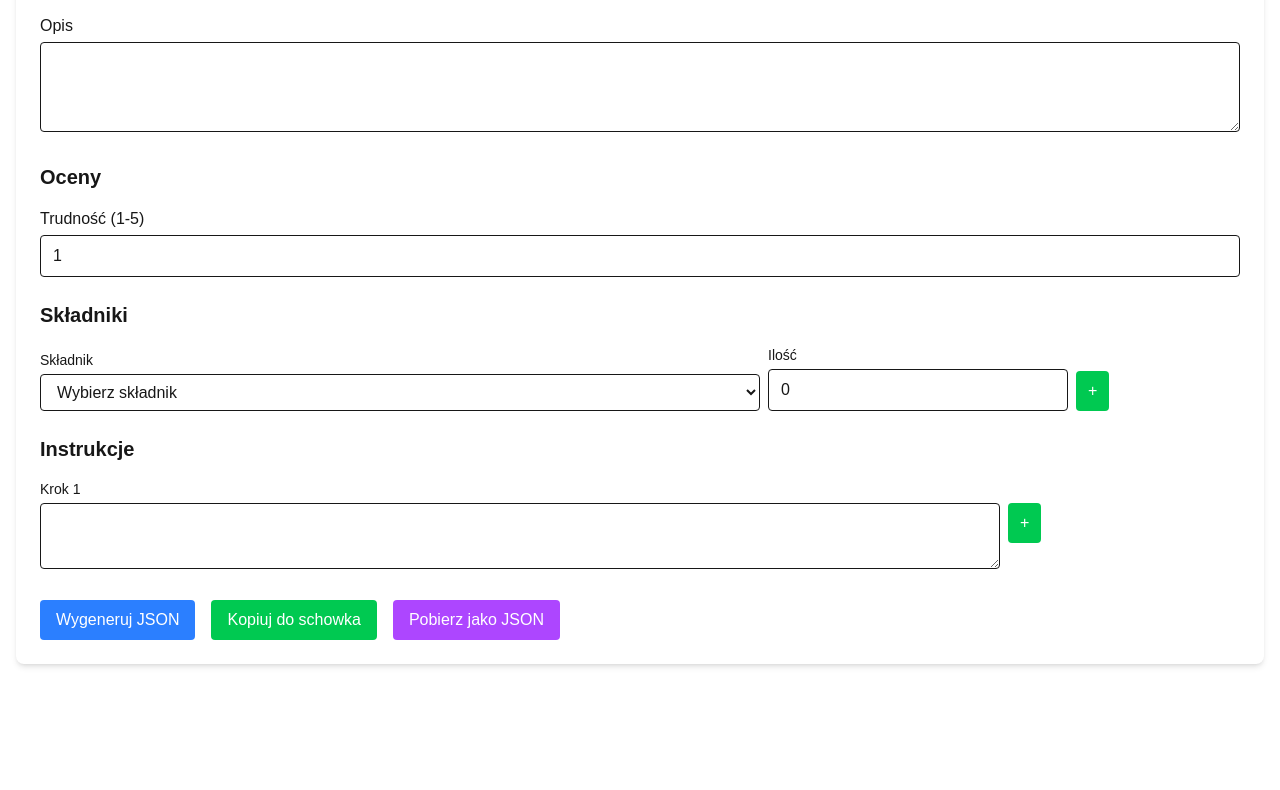
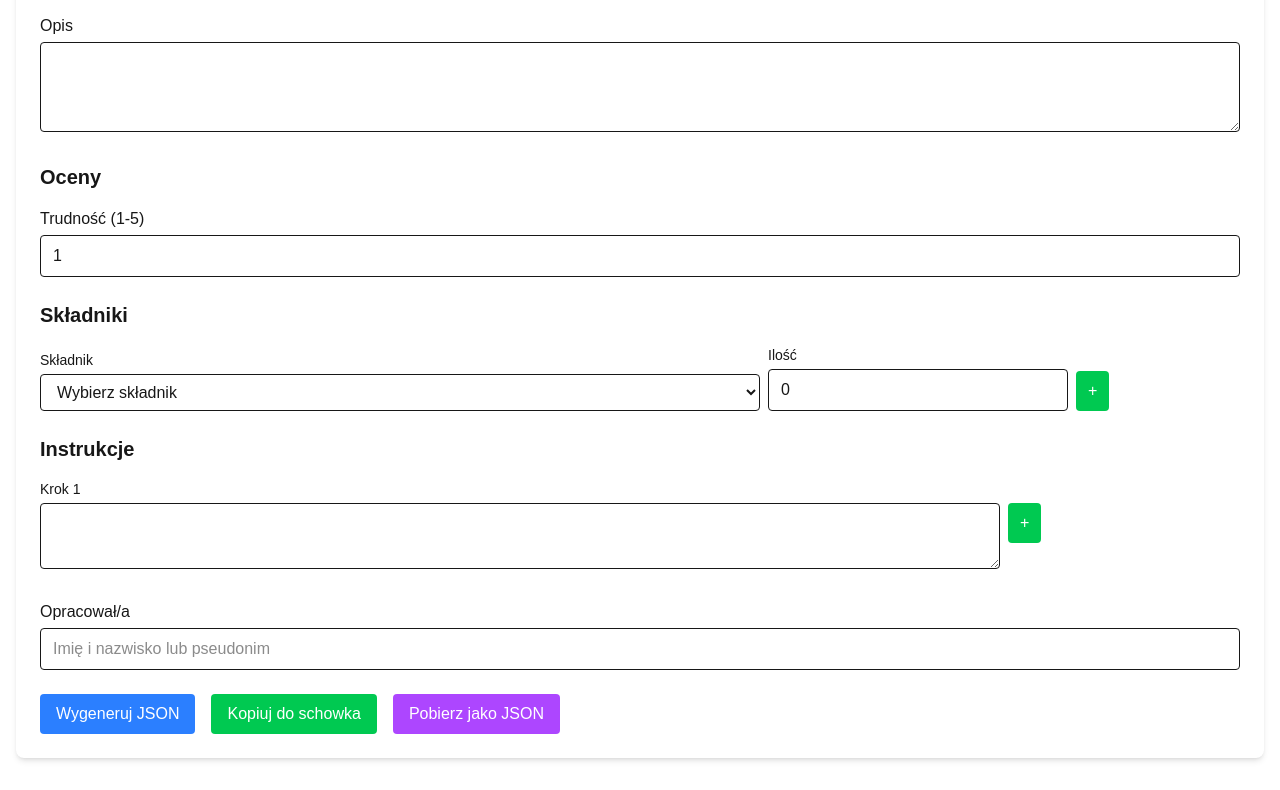
Before and after one commit to ShadowDancer/CyberOchmistrz, a Next.js app: page /przepisy/nowy in a window 1280 px wide. Shown: the part 381-1171 px from the top of the page. Before the commit the page ends 1077 px from the top, so only its background shows below. Built offline with nearby package versions, Linux system fonts and the light colour scheme.

Commit message:
Add developed by link

```diff
--- a/src/components/NewRecipeForm.tsx
+++ b/src/components/NewRecipeForm.tsx
@@ -18,7 +18,7 @@ export default function NewRecipeForm({ recipe }: NewRecipeFormProps) {
   const [jsonOutput, setJsonOutput] = useState('');
   const [recipeId, setRecipeId] = useState<string | null>(null);
   const [errorMessage, setErrorMessage] = useState<string | null>(null);
-  const [successMessage, setSuccessMessage] = useState<string | null>(null);
+  const [developedBy, setDevelopedBy] = useState<string>('');
 
   const allIngredients = getIngredients();
 
@@ -31,7 +31,8 @@ export default function NewRecipeForm({ recipe }: NewRecipeFormProps) {
       setDifficulty(recipe.difficulty);
       setIngredients(recipe.ingredients.length > 0 ? recipe.ingredients : [{ id: '', amount: 0 }]);
       setInstructions(recipe.instructions.length > 0 ? recipe.instructions : ['']);
-      setRecipeId(recipe.id.toString());
+      setRecipeId(recipe.id);
+      setDevelopedBy(recipe.developedBy || '');
     }
   }, [recipe]);
 
@@ -160,7 +161,8 @@ export default function NewRecipeForm({ recipe }: NewRecipeFormProps) {
       mealType: mealTypes,
       difficulty: difficulty,
       ingredients: filteredIngredients as IngredientAmount[],
-      instructions: filteredInstructions
+      instructions: filteredInstructions,
+      developedBy: developedBy.trim()
     };
 
     const jsonString = JSON.stringify(recipie, null, 2);
@@ -197,13 +199,6 @@ export default function NewRecipeForm({ recipe }: NewRecipeFormProps) {
           </div>
         )}
 
-        {/* Success message display */}
-        {successMessage && (
-          <div className="p-3 bg-green-100 border border-green-300 text-green-700 rounded-md">
-            {successMessage}
-          </div>
-        )}
-
         {/* Basic Info Section */}
         <div>
           <h2 className="text-xl font-bold mb-4">Informacje podstawowe</h2>
@@ -225,11 +220,10 @@ export default function NewRecipeForm({ recipe }: NewRecipeFormProps) {
                   key={type}
                   type="button"
                   onClick={() => toggleMealType(type)}
-                  className={`px-3 py-1 rounded-full text-sm ${
-                    selectedMealTypes.includes(type)
+                  className={`px-3 py-1 rounded-full text-sm ${selectedMealTypes.includes(type)
                       ? 'bg-blue-500 text-white'
                       : 'bg-gray-200 hover:bg-gray-300'
-                  }`}
+                    }`}
                 >
                   {type}
                 </button>
@@ -357,6 +351,19 @@ export default function NewRecipeForm({ recipe }: NewRecipeFormProps) {
           ))}
         </div>
 
+        <div>
+          <div className="mt-4">
+            <label className="block mb-1">Opracował/a</label>
+            <input
+              type="text"
+              value={developedBy}
+              onChange={(e) => setDevelopedBy(e.target.value)}
+              className="w-full px-3 py-2 border rounded"
+              placeholder="Imię i nazwisko lub pseudonim"
+            />
+          </div>
+        </div>
+
         {/* Action Buttons */}
         <div className="flex gap-4">
           <button
--- a/src/components/RecipeDetail.tsx
+++ b/src/components/RecipeDetail.tsx
@@ -146,6 +146,16 @@ export default function RecipeDetail({ dish: recipie }: RecipeDetailProps) {
             </ol>
           </div>
         )}
+
+        {/* Author Information */}
+        {recipie.developedBy && (
+          <div className="mt-6 pt-4 border-t border-gray-200">
+            <p className="text-sm text-gray-600 italic flex items-center">
+              <span className="font-medium mr-2">Opracował/a:</span>
+              {recipie.developedBy}
+            </p>
+          </div>
+        )}
       </div>
     </div>
   );
--- a/src/data/recipies.json
+++ b/src/data/recipies.json
@@ -41,7 +41,8 @@
       "Smaż naleśnik przez około 1-2 minuty z każdej strony, aż będzie złoty.",
       "Powtórz z resztą ciasta.",
       "Posmaruj każdy naleśnik dżemem owocowym i złóż w trójkąt lub rulon."
-    ]
+    ],
+    "developedBy": "Magda Gessler"
   },
   {
     "id": "spaghetti-bolognese",
@@ -81,7 +82,8 @@
       "Dopraw solą, pieprzem i ziołami (np. bazylią, oregano).",
       "Duś sos na małym ogniu przez około 20 minut.",
       "Podawaj makaron polany sosem, posypany tartym serem."
-    ]
+    ],
+    "developedBy": "Antonio Carluccio"
   },
   {
     "id": "omlet-z-warzywami",
@@ -122,7 +124,8 @@
       "Wlej roztrzepane jajka na warzywa.",
       "Smaż na średnim ogniu przez około 3-4 minuty.",
       "Złóż omlet na pół i podawaj natychmiast."
-    ]
+    ],
+    "developedBy": "Karol Okrasa"
   },
   {
     "id": "placki-ziemniaczane",
@@ -167,7 +170,8 @@
       "Nakładaj łyżką porcje masy i rozpłaszczaj na placki.",
       "Smaż na złoty kolor z obu stron, około 3-4 minuty z każdej strony.",
       "Odsącz na papierowym ręczniku i podawaj na gorąco."
-    ]
+    ],
+    "developedBy": "Babcia Jadzia"
   },
   {
     "id": "risotto-z-grzybami",
@@ -209,7 +213,8 @@
       "Po około 15 minutach dodaj grzyby i kontynuuj gotowanie.",
       "Risotto jest gotowe, gdy ryż jest al dente, a całość kremowa.",
       "Na koniec wymieszaj z masłem i parmezanem, dopraw solą i pieprzem."
-    ]
+    ],
+    "developedBy": "Gordon Ramsay"
   },
   {
     "id": "kanapki-z-awokado",
--- a/src/types/index.ts
+++ b/src/types/index.ts
@@ -32,6 +32,7 @@ export interface Recipie {
   mealType: MealType[];
   difficulty: number; // 1-5 stars
   instructions: string[]; // array of preparation steps
+  developedBy?: string; // Author of the recipe
 }
 
 export interface CruiseSupply {
```
